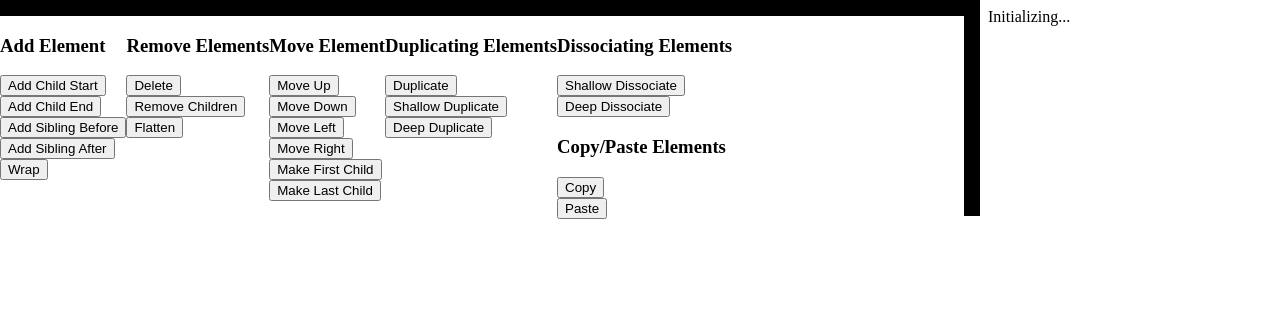
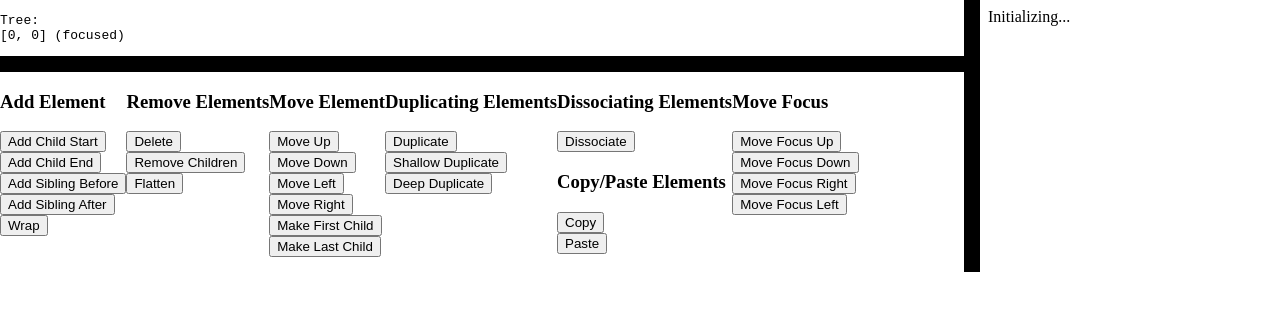
Before and after one commit to PaulJuliusMartinez/lute-layout, a React app: page / in a window 1280 px wide. Shown: the top 310 px of the page. Built offline with nearby package versions, Linux system fonts and the light colour scheme; the HTML template or start-up script is replaced by a standard one.

Commit message:
Wire up TreeModifier and start testing tree modification functions.

```diff
--- /dev/null
+++ b/src/debug-tree-state.tsx
@@ -0,0 +1,55 @@
+import * as React from "react"
+import { connect } from "react-redux"
+
+import { ElementsState } from "elements-reducer"
+import { Store } from "store"
+import * as Tree from "tree"
+
+function debug(es: ElementsState): string {
+  return (
+    "Tree:\n" +
+    subTreeToString(
+      es,
+      { logicalId: "0", physicalId: "0" },
+      0,
+      es.focusedElementReverseVine,
+    )
+  )
+}
+
+function subTreeToString(
+  es: ElementsState,
+  node: Tree.Node,
+  depth: number,
+  focusPath: Tree.ReverseVine | undefined,
+): string {
+  let str = new Array(depth).fill("  ").join("")
+  let focused = focusPath && !focusPath.child
+  str += `[${node.logicalId}, ${node.physicalId}]`
+  if (focused) str += " (focused)"
+  str += "\n"
+  let children = es.tree[node.logicalId]
+  children.forEach(child => {
+    if (
+      focusPath &&
+      focusPath.child &&
+      focusPath.child.logicalId === child.logicalId &&
+      focusPath.child.logicalId === child.physicalId
+    ) {
+      str += subTreeToString(es, child, depth + 1, focusPath.child)
+    } else {
+      str += subTreeToString(es, child, depth + 1, undefined)
+    }
+  })
+  return str
+}
+
+function mapStateToProps(state: Store) {
+  return state.elements
+}
+
+const DebugTreeState: React.SFC<ElementsState> = props => {
+  return <pre>{debug(props)}</pre>
+}
+
+export default connect(mapStateToProps)(DebugTreeState)
--- a/src/elements-actions.ts
+++ b/src/elements-actions.ts
@@ -79,14 +79,14 @@ interface ModifyTreeAction {
     | ElementsActionType.RemoveChildren
     | ElementsActionType.Flatten
     | ElementsActionType.Wrap
-    | ElementsActionType.MakeFirstChild
-    | ElementsActionType.MakeLastChild
     | ElementsActionType.Duplicate
     | ElementsActionType.ShallowDuplicate
     | ElementsActionType.DeepDuplicate
     | ElementsActionType.Dissociate
     | ElementsActionType.Copy
     | ElementsActionType.Paste
+    | ElementsActionType.MakeFirstChild
+    | ElementsActionType.MakeLastChild
 }
 
 interface MoveNodeAction {
@@ -109,3 +109,71 @@ export type ElementsAction =
   | MoveFocusAction
   | ModifyTreeAction
   | MoveNodeAction
+
+function createModifyActionCreator(eat: ElementsActionType): () => ModifyTreeAction {
+  return () => ({ type: eat as any})
+}
+
+const addChildStart = createModifyActionCreator(ElementsActionType.AddChildStart)
+const addChildEnd = createModifyActionCreator(ElementsActionType.AddChildEnd)
+const addSiblingBefore = createModifyActionCreator(ElementsActionType.AddSiblingBefore)
+const addSiblingAfter = createModifyActionCreator(ElementsActionType.AddSiblingAfter)
+const deleteNode = createModifyActionCreator(ElementsActionType.DeleteNode)
+const removeChildren = createModifyActionCreator(ElementsActionType.RemoveChildren)
+const flatten = createModifyActionCreator(ElementsActionType.Flatten)
+const wrap = createModifyActionCreator(ElementsActionType.Wrap)
+const duplicate = createModifyActionCreator(ElementsActionType.Duplicate)
+const shallowDuplicate = createModifyActionCreator(ElementsActionType.ShallowDuplicate)
+const deepDuplicate = createModifyActionCreator(ElementsActionType.DeepDuplicate)
+const dissociate = createModifyActionCreator(ElementsActionType.Dissociate)
+const copy = createModifyActionCreator(ElementsActionType.Copy)
+const paste = createModifyActionCreator(ElementsActionType.Paste)
+const makeFirstChild = createModifyActionCreator(ElementsActionType.MakeFirstChild)
+const makeLastChild = createModifyActionCreator(ElementsActionType.MakeLastChild)
+
+function createMoveNodeActionCreator(direction: Direction): () => MoveNodeAction {
+  return () => ({ type: ElementsActionType.MoveNode, direction })
+}
+
+const moveUp = createMoveNodeActionCreator(Direction.Up)
+const moveDown = createMoveNodeActionCreator(Direction.Down)
+const moveLeft = createMoveNodeActionCreator(Direction.Left)
+const moveRight = createMoveNodeActionCreator(Direction.Right)
+
+function createMoveFocusActionCreator(direction: Direction): () => MoveFocusAction {
+  return () => ({ type: ElementsActionType.MoveFocus, direction })
+}
+
+const moveFocusUp = createMoveFocusActionCreator(Direction.Up)
+const moveFocusDown = createMoveFocusActionCreator(Direction.Down)
+const moveFocusLeft = createMoveFocusActionCreator(Direction.Left)
+const moveFocusRight = createMoveFocusActionCreator(Direction.Right)
+
+export {
+  moveFocusUp,
+  moveFocusDown,
+  moveFocusLeft,
+  moveFocusRight,
+
+  addChildStart,
+  addChildEnd,
+  addSiblingBefore,
+  addSiblingAfter,
+  deleteNode,
+  removeChildren,
+  flatten,
+  wrap,
+  duplicate,
+  shallowDuplicate,
+  deepDuplicate,
+  dissociate,
+  copy,
+  paste,
+
+  moveUp,
+  moveDown,
+  moveLeft,
+  moveRight,
+  makeFirstChild,
+  makeLastChild,
+}
--- a/src/elements-reducer.ts
+++ b/src/elements-reducer.ts
@@ -25,6 +25,9 @@ export function elements(
   action: ElementsAction,
 ): ElementsState {
   switch (action.type) {
+    // Focusing nodes
+    case ElementsActionType.MoveFocus:
+      return moveFocus(state, action.direction)
     // Adding/Removing Nodes
     case ElementsActionType.AddChildStart:
       return addChild(state, /* start */ true)
@@ -68,6 +71,48 @@ export function elements(
     //   return dissociate(state)
     default:
       return state
+  }
+}
+
+function moveFocus(state: ElementsState, direction: Tree.Direction): ElementsState {
+  switch (direction) {
+    case Tree.Direction.Up: {
+      let focusedElementVine = state.focusedElementVine.parent
+      if (!focusedElementVine) return state
+      return {
+        ...state,
+        focusedElementVine,
+        focusedElementReverseVine: Tree.reverseVine(focusedElementVine),
+      }
+    }
+    case Tree.Direction.Down: {
+      let { tree, focusedElementVine } = state
+      let firstChild = tree[focusedElementVine.logicalId][0]
+      if (!firstChild) return state
+      let newFocusedElement = { ...firstChild, parent: focusedElementVine }
+      return {
+        ...state,
+        focusedElementVine: newFocusedElement,
+        focusedElementReverseVine: Tree.reverseVine(newFocusedElement),
+      }
+    }
+    case Tree.Direction.Left:
+    case Tree.Direction.Right: {
+      let offset = direction === Tree.Direction.Left ? -1 : 1
+      let { tree, focusedElementVine } = state
+      let { physicalId, parent } = focusedElementVine
+      if (!parent) return state
+      let siblings = tree[parent.logicalId]
+      let index = Tree.indexOfPhysicalNode(siblings, physicalId)
+      let newFocusedElement = siblings[index + offset]
+      if (!newFocusedElement) return state
+      let newFocusedVine = { ...newFocusedElement, parent }
+      return {
+        ...state,
+        focusedElementVine: newFocusedVine,
+        focusedElementReverseVine: Tree.reverseVine(newFocusedVine),
+      }
+    }
   }
 }
 
--- a/src/flex-layout-tool.tsx
+++ b/src/flex-layout-tool.tsx
@@ -1,5 +1,6 @@
 import * as React from "react"
 
+import DebugTreeState from "debug-tree-state"
 import ElementController from "element-controller"
 import FlexElement, { DEFAULT_COLOR, DEFAULT_WIDTH, FocusInfo } from "flex-element"
 import FlexLayoutDivider from "flex-layout-divider"
@@ -35,7 +36,7 @@ export default class FlexLayoutTool extends React.Component<{}, State> {
             parentFlex={false}
           />
            */}
-          <TreeElement />
+          <DebugTreeState />
         </div>
         <FlexLayoutDivider horizontal={true} />
         <TreeModifier />
--- a/src/tree-modifier.tsx
+++ b/src/tree-modifier.tsx
@@ -1,4 +1,9 @@
 import * as React from "react"
+import { connect } from "react-redux"
+
+import * as TreeActions from "elements-actions"
+import { Dispatch } from "store"
+import * as Tree from "tree"
 
 interface Props {
   // Add elements
@@ -28,11 +33,48 @@ interface Props {
   shallowDuplicate: () => void
   deepDuplicate: () => void
 
-  shallowDissociate: () => void
-  deepDissociate: () => void
+  dissociate: () => void
 
   copy: () => void
   paste: () => void
+
+  // Move focus
+  moveFocusUp: () => void
+  moveFocusDown: () => void
+  moveFocusLeft: () => void
+  moveFocusRight: () => void
+}
+
+function mapDispatchToProps(dispatch: Dispatch) {
+  return {
+    addChildStart: () => { dispatch(TreeActions.addChildStart()) },
+    addChildEnd: () => { dispatch(TreeActions.addChildEnd()) },
+    addSiblingBefore: () => { dispatch(TreeActions.addSiblingBefore()) },
+    addSiblingAfter: () => { dispatch(TreeActions.addSiblingAfter()) },
+    deleteElement: () => { dispatch(TreeActions.deleteNode()) },
+    removeChildren: () => { dispatch(TreeActions.removeChildren()) },
+    flatten: () => { dispatch(TreeActions.flatten()) },
+    wrap: () => { dispatch(TreeActions.wrap()) },
+
+    moveUp: () => { dispatch(TreeActions.moveUp()) },
+    moveDown: () => { dispatch(TreeActions.moveDown()) },
+    moveLeft: () => { dispatch(TreeActions.moveLeft()) },
+    moveRight: () => { dispatch(TreeActions.moveRight()) },
+    makeFirstChild: () => { dispatch(TreeActions.makeFirstChild()) },
+    makeLastChild: () => { dispatch(TreeActions.makeLastChild()) },
+
+    duplicate: () => { dispatch(TreeActions.duplicate()) },
+    shallowDuplicate: () => { dispatch(TreeActions.shallowDuplicate()) },
+    deepDuplicate: () => { dispatch(TreeActions.deepDuplicate()) },
+    dissociate: () => { dispatch(TreeActions.dissociate()) },
+    copy: () => { dispatch(TreeActions.copy()) },
+    paste: () => { dispatch(TreeActions.paste()) },
+
+    moveFocusUp: () => { dispatch(TreeActions.moveFocusUp()) },
+    moveFocusDown: () => { dispatch(TreeActions.moveFocusDown()) },
+    moveFocusLeft: () => { dispatch(TreeActions.moveFocusLeft()) },
+    moveFocusRight: () => { dispatch(TreeActions.moveFocusRight()) },
+  }
 }
 
 function formatButton(handleClick: () => void, text: string) {
@@ -77,14 +119,20 @@ const TreeModifier: React.SFC<Props> = props => {
       </div>
       <div>
         <h3>Dissociating Elements</h3>
-        {formatButton(props.shallowDissociate, "Shallow Dissociate")}
-        {formatButton(props.deepDissociate, "Deep Dissociate")}
+        {formatButton(props.dissociate, "Dissociate")}
         <h3>Copy/Paste Elements</h3>
         {formatButton(props.copy, "Copy")}
         {formatButton(props.paste, "Paste")}
+      </div>
+      <div>
+        <h3>Move Focus</h3>
+        {formatButton(props.moveFocusUp, "Move Focus Up")}
+        {formatButton(props.moveFocusDown, "Move Focus Down")}
+        {formatButton(props.moveFocusRight, "Move Focus Right")}
+        {formatButton(props.moveFocusLeft, "Move Focus Left")}
       </div>
     </div>
   )
 }
 
-export default TreeModifier
+export default connect(undefined, mapDispatchToProps)(TreeModifier)
--- a/src/tree.ts
+++ b/src/tree.ts
@@ -44,7 +44,7 @@ export function reverseVine(vine: Vine): ReverseVine {
   let parent: Vine | undefined = vine
   while (parent) {
     child = { child, logicalId: parent.logicalId, physicalId: parent.physicalId }
-    parent = vine.parent
+    parent = parent.parent
   }
   return child!
 }
@@ -89,7 +89,7 @@ export function addChild(tree: Tree, vine: Vine, start: boolean): ModifyTreeResp
     newChildren.push(newNode)
   }
 
-  let newTree = { ...tree, [logicalId]: newChildren }
+  let newTree = { ...tree, [logicalId]: newChildren, [newNode.logicalId]: [] }
   let newVine = { ...newNode, parent: vine }
   return { tree: newTree, vine: newVine }
 }
@@ -111,7 +111,7 @@ export function addSibling(tree: Tree, vine: Vine, before: boolean): ModifyTreeR
     newChildren.splice(indexOfNode + 1, 0, newNode)
   }
 
-  let newTree = { ...tree, [parent.logicalId]: newChildren }
+  let newTree = { ...tree, [parent.logicalId]: newChildren, [newNode.logicalId]: [] }
   let newVine = { ...newNode, parent }
   return { tree: newTree, vine: newVine }
 }
@@ -269,7 +269,7 @@ export function moveLaterally(tree: Tree, vine: Vine, dest: number): Tree {
   } else if (dest === -1) {
     insertIndex = deleteIndex - 1
   } else if (dest === 1) {
-    insertIndex = deleteIndex
+    insertIndex = deleteIndex + 1
   } else {
     insertIndex = children.length
   }
```
